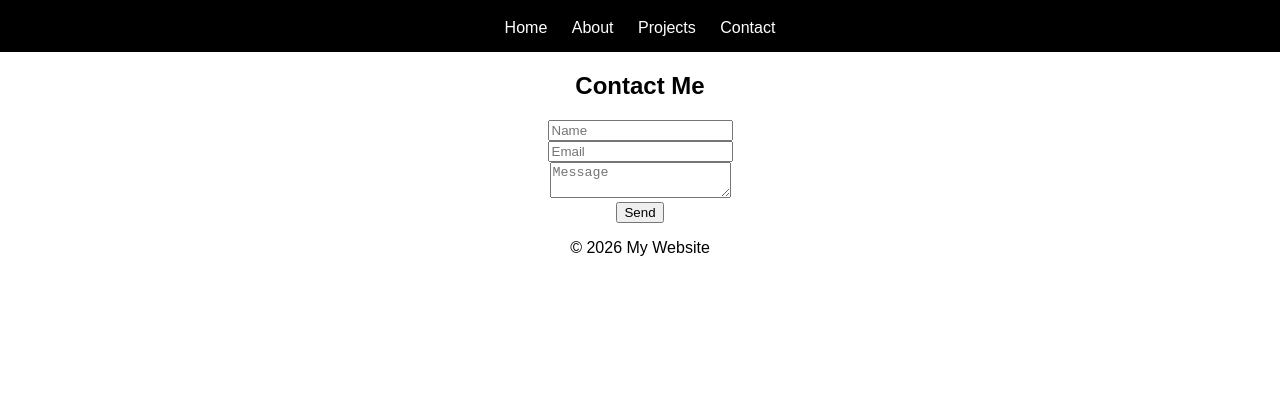
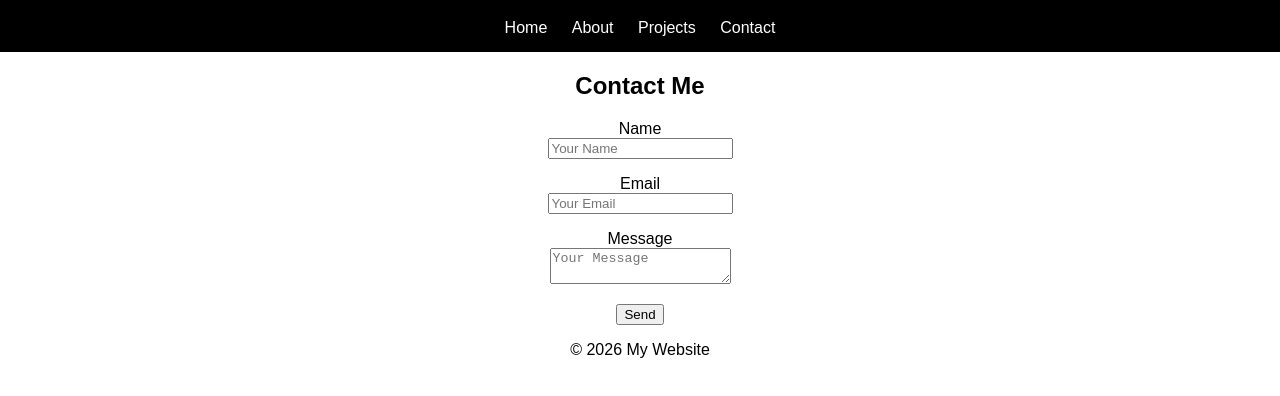
Before and after one commit to nmglick05-bot/Mywebsitetake4, a website: page public/contact.html in a window 1280 px wide. Shown: the part 76-472 px from the top of the page. Drawn offline with Linux system fonts and the light colour scheme.

Commit message:
Enhance contact form with labels and error messages

```diff
--- a/public/contact.html
+++ b/public/contact.html
@@ -1,7 +1,9 @@
 <!DOCTYPE html>
-<html>
+<html lang="en">
 <head>
-  <title>Contact</title>
+  <meta charset="UTF-8">
+  <meta name="viewport" content="width=device-width, initial-scale=1.0">
+  <title>Contact | My Portfolio</title>
   <link rel="stylesheet" href="/style.css">
   <script src="/script.js" defer></script>
 </head>
@@ -17,16 +19,27 @@
   </nav>
 </header>
 
-<h2>Contact Me</h2>
+<main>
+  <h2>Contact Me</h2>
 
-<form onsubmit="return validateForm()" method="POST" action="/submit">
-  <input type="text" id="name" name="name" placeholder="Name"><br>
-  <input type="email" id="email" name="email" placeholder="Email"><br>
-  <textarea id="message" name="message" placeholder="Message"></textarea><br>
-  <button type="submit">Send</button>
-</form>
+  <form onsubmit="return validateForm()" method="POST" action="/submit">
 
-<p id="error"></p>
+    <label for="name">Name</label><br>
+    <input type="text" id="name" name="name" placeholder="Your Name"><br>
+    <p class="error" id="nameError"></p>
+
+    <label for="email">Email</label><br>
+    <input type="email" id="email" name="email" placeholder="Your Email"><br>
+    <p class="error" id="emailError"></p>
+
+    <label for="message">Message</label><br>
+    <textarea id="message" name="message" placeholder="Your Message"></textarea><br>
+    <p class="error" id="messageError"></p>
+
+    <button type="submit">Send</button>
+
+  </form>
+</main>
 
 <footer>
   <p>© 2026 My Website</p>
```
